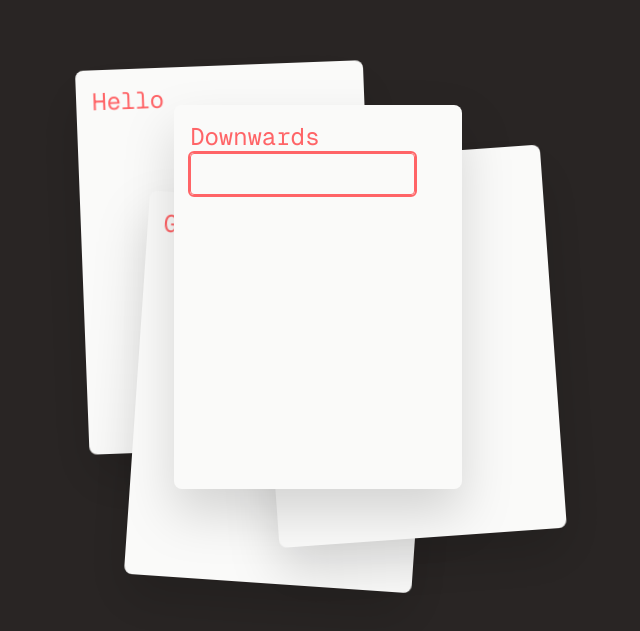
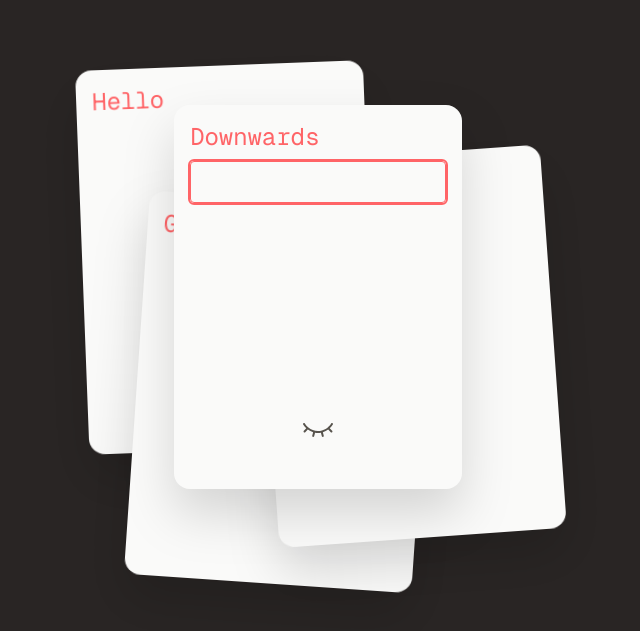
Before and after one commit to casderooij/lang-stack, a Next.js app: page /stacks/1 in a window 1280 px wide. Shown: the part 103-734 px from the top of the page, without its empty margins (322-962 px from the left). Built offline with nearby package versions, Linux system fonts and the light colour scheme.

Commit message:
add reveal button

```diff
--- a/components/promptCard.tsx
+++ b/components/promptCard.tsx
@@ -1,5 +1,6 @@
 import { motion, Variants } from 'motion/react'
 import { ChangeEvent, FormEvent, useState } from 'react'
+import { EyeClosedIcon, EyeOpenIcon } from '@radix-ui/react-icons'
 
 interface PromptCardProps {
   index: number
@@ -25,6 +26,7 @@ export function PromptCard({
   const [radius] = useState(() => (isTopCard ? 0 : 100 + 2 * index))
   const [rotation] = useState(Math.sin((index + 1) * 4) * (angle * 0.1))
   const [input, setInput] = useState('')
+  const [reveal, setReveal] = useState(false)
 
   const variants: Variants = {
     initial: {
@@ -66,12 +68,13 @@ export function PromptCard({
 
   return (
     <motion.div
-      className="absolute top-1/2 left-1/2 h-96 w-72 -translate-1/2 rounded-lg bg-stone-50 p-4 text-red-400 drop-shadow-2xl"
+      className="absolute top-1/2 left-1/2 flex h-96 w-72 -translate-1/2 flex-col rounded-2xl bg-stone-50 p-4 text-red-400 drop-shadow-2xl"
       initial="initial"
       animate="reveal"
       exit="initial"
       variants={variants}
     >
+      <div className="flex flex-1 flex-col gap-2">
         <p className="font-mono text-2xl">{prompt}</p>
 
         {isTopCard && (
@@ -82,10 +85,30 @@ export function PromptCard({
               autoFocus
               autoComplete="off"
               onChange={handleChange}
-            className="rounded border border-red-400 p-2 outline-red-400 focus:outline-2"
+              className="w-full rounded border border-red-400 p-2 outline-red-400 focus:outline-2"
             />
           </form>
         )}
+      </div>
+
+      <div className="grid place-content-center">
+        <motion.button
+          type="button"
+          className="flex justify-center rounded p-2 text-stone-600 outline-red-400 focus-visible:outline-2"
+          onClick={() => setReveal(!reveal)}
+          animate={{ opacity: isTopCard ? 1 : 0 }}
+        >
+          {reveal ? (
+            <EyeOpenIcon width={30} height={30} />
+          ) : (
+            <EyeClosedIcon width={30} height={30} />
+          )}
+        </motion.button>
+
+        <motion.div className="font-mono" animate={{ opacity: reveal ? 1 : 0 }}>
+          {answer}
+        </motion.div>
+      </div>
     </motion.div>
   )
 }
--- a/package.json
+++ b/package.json
@@ -9,6 +9,7 @@
     "lint": "next lint"
   },
   "dependencies": {
+    "@radix-ui/react-icons": "^1.3.2",
     "motion": "^12.23.3",
     "next": "15.3.5",
     "react": "^19.0.0",
```
Also changed, not shown: 1 other file (tests, documents, lock files or other folders). Lines whose indentation alone changed are shown as unchanged.
